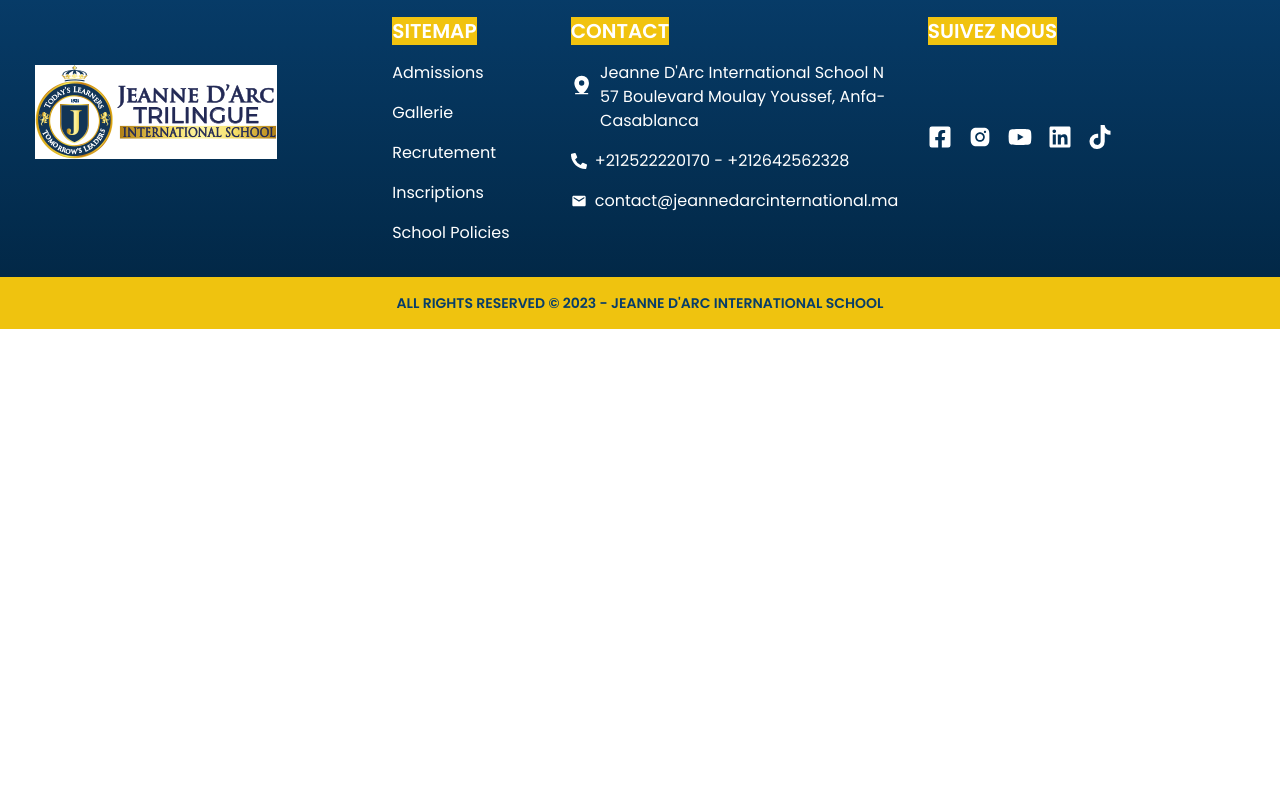
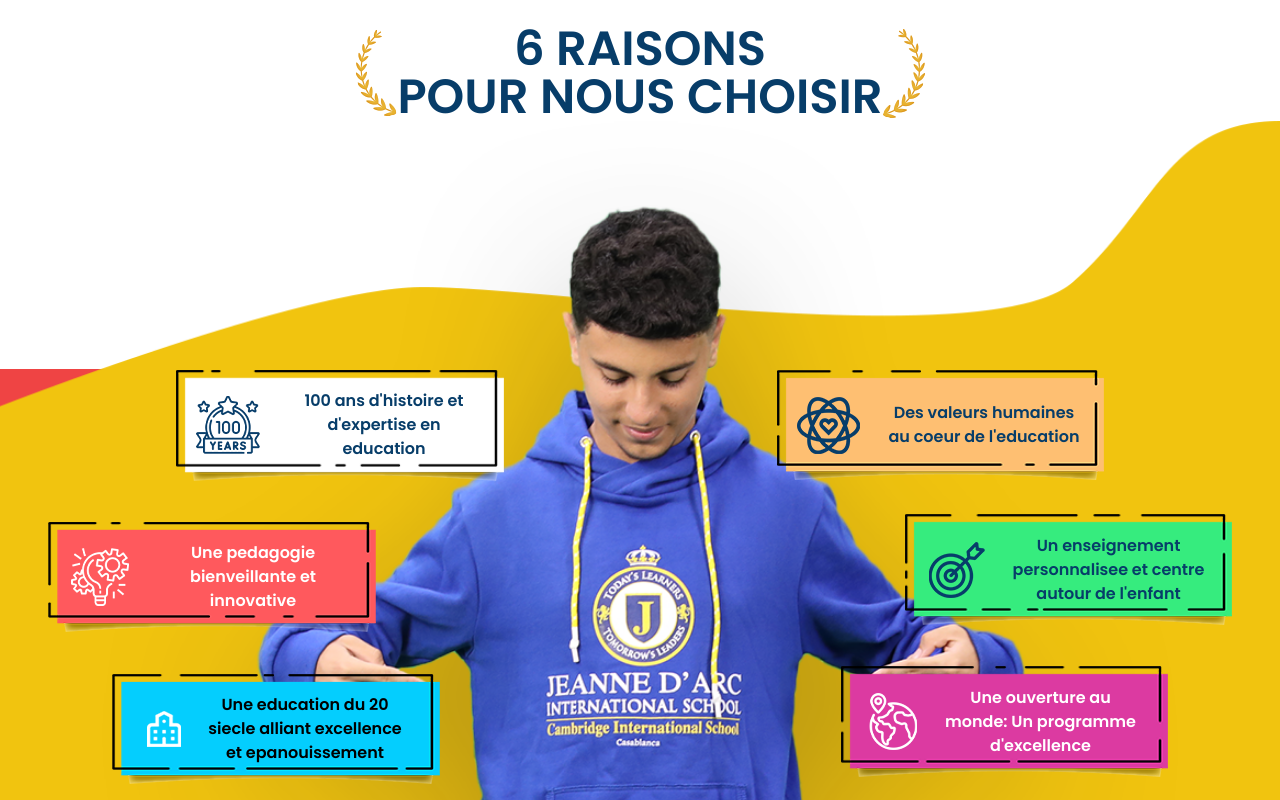
Before and after one commit to Afifi24/Triligue_School, a React (Vite) app: page / in a window 1280 px wide. Shown: the part 3400-4200 px from the top of the page. Before the commit the page ends 3729 px from the top, so only its background shows below. Built offline with nearby package versions, Linux system fonts and the light colour scheme.

Commit message:
add raisons details

```diff
--- a/src/components/Activite.jsx
+++ b/src/components/Activite.jsx
@@ -1,41 +1,146 @@
-import React from 'react'
-import activiteimg from '../assets/activite.png'
-import Bacimg from '../assets/BAC2023.png'
+import React from "react";
+import activiteimg from "../assets/activite.png";
+import Bacimg from "../assets/BAC2023.png";
+import vectorRight from "../assets/vector-right.png";
+import vectorLeft from "../assets/vector-left.png";
+import raison from "../assets/raison.png";
+import imageRaison from '../assets/image_raison.png'
+import anniversary from '../assets/raison1.png'
+import raison2 from '../assets/raison2.png'
+import raison4 from '../assets/raison4.png'
+import raison5 from '../assets/raison5.png'
+import raison6 from '../assets/raison6.png'
+import raison3 from '../assets/school.png'
+import bgraison1 from '../assets/bg_raison1.png'
+import bgraison2 from '../assets/bg_raison2.png'
+import bgraison3 from '../assets/bg_raison3.png'
+import bgraison4 from '../assets/bg_raison4.png'
+import bgraison5 from '../assets/bg_raison5.png'
+import bgraison6 from '../assets/bg_raison6.png'
 
 const Activite = () => {
   return (
-    <section>
-       <div className=' relative min-h-screen mt-20 lg:m-0 '>
-           <img className='absolute h-[90%] sm:w-2/3 lg:w-1/3 object-cover left-0 top-0' src={activiteimg} alt="" />
-         <div className='relative flex items-end justify-end  font-semibold py-3 mb-10 lg:m-0'>
-            <div className=' uppercase text-md lg:text-4xl 2xl:text-6xl mr-8'>
-            <div className='flex items-center gap-2'>
-                    <h2 className='lg:text-lightYellow text-pimaryBlue'>un enseignement </h2>
-                    <h2 className='bg-pimaryBlue text-white lg:w-[340px] '>trilingue</h2>
+    <>
+      <section>
+        <div className=" relative min-h-screen mt-20 lg:m-0 ">
+          <img
+            className="absolute  sm:w-2/3 lg:w-1/3 object-cover left-0 top-0"
+            src={activiteimg}
+            alt=""
+          />
+          <div className="relative flex items-end justify-end  font-semibold py-3 mb-10 lg:m-0">
+            <div className=" uppercase text-md lg:text-4xl 2xl:text-6xl mr-8">
+              <div className="flex items-center gap-2">
+                <h2 className="lg:text-lightYellow text-pimaryBlue">
+                  un enseignement{" "}
+                </h2>
+                <h2 className="bg-pimaryBlue text-white lg:w-[340px] ">
+                  trilingue
+                </h2>
+              </div>
+              <div className="flex items-center gap-2">
+                <h2 className="lg:text-lightYellow text-pimaryBlue ">
+                  d'excellence de{" "}
+                </h2>
+                <h2 className="text-pimaryBlue ">la creche au lycee</h2>
+              </div>
             </div>
-            <div className='flex items-center gap-2'>
-                    <h2 className='lg:text-lightYellow text-pimaryBlue '>d'excellence de </h2>
-                    <h2 className='text-pimaryBlue '>la creche au lycee</h2>
-            </div>
-
-            </div>
-
-         </div>
-           {/* <div></div> */}
-          <div className='flex flex-col lg:flex-row relative items-center justify-between gap-20  mx-8'>
-                 <div className='flex-1'>
-                    <img className='w-full' src={Bacimg} alt="" />
-                 </div>
-                 <div className='flex-1 2xl:text-2xl text-pimaryBlue'>
-                      <p>L'enseignement trilingue adopte par notre etablissement aide nos eleves a developper une meilleure sensibilite communicative dans un environement plurilingue et multiculturel.</p>
-                      <p>Jeanne D'Arc Trilingue school a toujours veille a inculque a ses apprenants, l'adhesion aux valeurs universelles et cultive en eux l'art de la cohabitaion avec les citoyens du monde.</p>
-                 </div>
           </div>
 
-       </div>
+          <div className="flex flex-col lg:flex-row relative items-center justify-between gap-20  mx-8">
+            <div className="flex-1">
+              <img className="w-full" src={Bacimg} alt="" />
+            </div>
+            <div className="flex-1 2xl:text-2xl text-pimaryBlue">
+              <p>
+                L'enseignement trilingue adopte par notre etablissement aide nos
+                eleves a developper une meilleure sensibilite communicative dans
+                un environement plurilingue et multiculturel.
+              </p>
+              <p>
+                Jeanne D'Arc Trilingue school a toujours veille a inculque a ses
+                apprenants, l'adhesion aux valeurs universelles et cultive en
+                eux l'art de la cohabitaion avec les citoyens du monde.
+              </p>
+            </div>
+          </div>
+        </div>
+      </section>
+      <section className=" lg:mt-10  ">
+      <div className="flex  relative items-center justify-center">
+          <img src={vectorLeft} alt="" />
+          <h2 className="uppercase text-2xl lg:text-5xl font-bold text-center text-pimaryBlue">
+            6 raisons <br /> pour nous choisir
+          </h2>
+          <img src={vectorRight} alt="" />
+        </div>
+        <div className=" min-h-[50vh] sm:min-h-[70vh] flex items-center justify-center  md:min-h-[70vh] lg:min-h-screen relative">
+        <img
+          className="absolute right-0 left-0 w-full h-full bottom-0"
+          src={raison}
+          alt=""
+        />
+           <img className="absolute h-full object-cover left-1/2 -translate-x-1/2 bottom-0" src={imageRaison} alt="" />
+           {/* first part */}
+           <div className=" flex items-center w-full mt-28 bg-red-500   justify-between">
+               <div className="flex flex-col gap-10">
+                    <div className=" relative grid place-items-center left-44  p-2 ">
+                        <img className="absolute w-full" src={bgraison1} alt="" />
+                        <div className="flex relative items-center gap-6 justify-center p-3">
+                         <img className="" src={anniversary} alt="" />
+                         <p className="text-center max-w-[200px] font-semibold text-pimaryBlue ">100 ans d'histoire  et d'expertise  en education</p>
 
-    </section>
-  )
-}
+                        </div>
+                    </div>
+                    <div className=" relative grid place-items-center left-12  p-2 ">
+                        <img className="absolute w-full" src={bgraison2} alt="" />
+                        <div className="flex relative items-center gap-6 justify-center p-3">
+                         <img className="" src={raison2} alt="" />
+                         <p className="text-center max-w-[200px] font-semibold text-white ">Une pedagogie bienveillante et innovative</p>
 
-export default Activite
+                        </div>
+                    </div>
+                    <div className=" relative grid place-items-center  p-2 left-28 ">
+                        <img className="absolute w-full" src={bgraison3} alt="" />
+                        <div className="flex relative items-center gap-6 justify-center p-3">
+                         <img className="" src={raison3} alt="" />
+                         <p className="text-center max-w-[200px] font-semibold ">Une education du 20 siecle alliant excellence et epanouissement</p>
+
+                        </div>
+                    </div>
+               </div>
+               {/* second part */}
+               <div className="flex flex-col  gap-10">
+                    <div className=" relative grid place-items-center right-44  p-2 ">
+                        <img className="absolute w-full" src={bgraison4} alt="" />
+                        <div className="flex relative items-center gap-6 justify-center p-3">
+                         <img className="" src={raison4} alt="" />
+                         <p className="text-center max-w-[200px] font-semibold text-pimaryBlue ">Des valeurs humaines au coeur de l'education</p>
+
+                        </div>
+                    </div>
+                    <div className=" relative grid place-items-center  p-2 right-12 ">
+                        <img className="absolute w-full" src={bgraison5} alt="" />
+                        <div className="flex relative items-center gap-6 justify-center p-3">
+                         <img className="" src={raison5} alt="" />
+                        <p className="text-center max-w-[200px] font-semibold text-pimaryBlue ">Un enseignement personnalisee et centre autour de l'enfant</p>
+
+                        </div>
+                    </div>
+                    <div className=" relative grid place-items-center  p-2  right-28">
+                        <img className="absolute w-full" src={bgraison6} alt="" />
+                        <div className="flex relative items-center gap-6 justify-center p-3">
+                         <img className="" src={raison6} alt="" />
+                         <p className="text-center max-w-[200px] font-semibold text-white ">Une ouverture au monde: Un programme d'excellence</p>
+
+                        </div>
+                    </div>
+               </div>
+           </div>
+        </div>
+      </section>
+    </>
+  );
+};
+
+export default Activite;
--- a/src/components/Chart.jsx
+++ b/src/components/Chart.jsx
@@ -9,7 +9,7 @@
     <section>
       <div className='flex items-center justify-center' >
         <img src={vectorLeft} alt="" />
-        <h2 className='uppercase text-5xl font-bold text-center text-pimaryBlue'>notre charte</h2>
+        <h2 className='uppercase text-2xl lg:text-5xl font-bold text-center text-pimaryBlue'>notre charte</h2>
         <img src={vectorRight} alt="" />
 
       </div>
--- a/src/index.css
+++ b/src/index.css
@@ -40,5 +40,12 @@
     background-position: center;
 }
 .activitebg{
-    background-image: url('./assets/activite.png') ;
+    background-image: url('./assets/raison.png') ;
+    background-repeat: no-repeat;
+    background-size: cover;
+    /* background-position: center; */
 }
+.activiteitembg{
+    background-image: url('./assets/bg_raison1.png') ;
+
+}
```
Also changed, not shown: src/assets/raison.png (renamed from src/assets/bg_yellow_raison.png), src/assets/school.png (renamed from src/assets/School Building.png).
